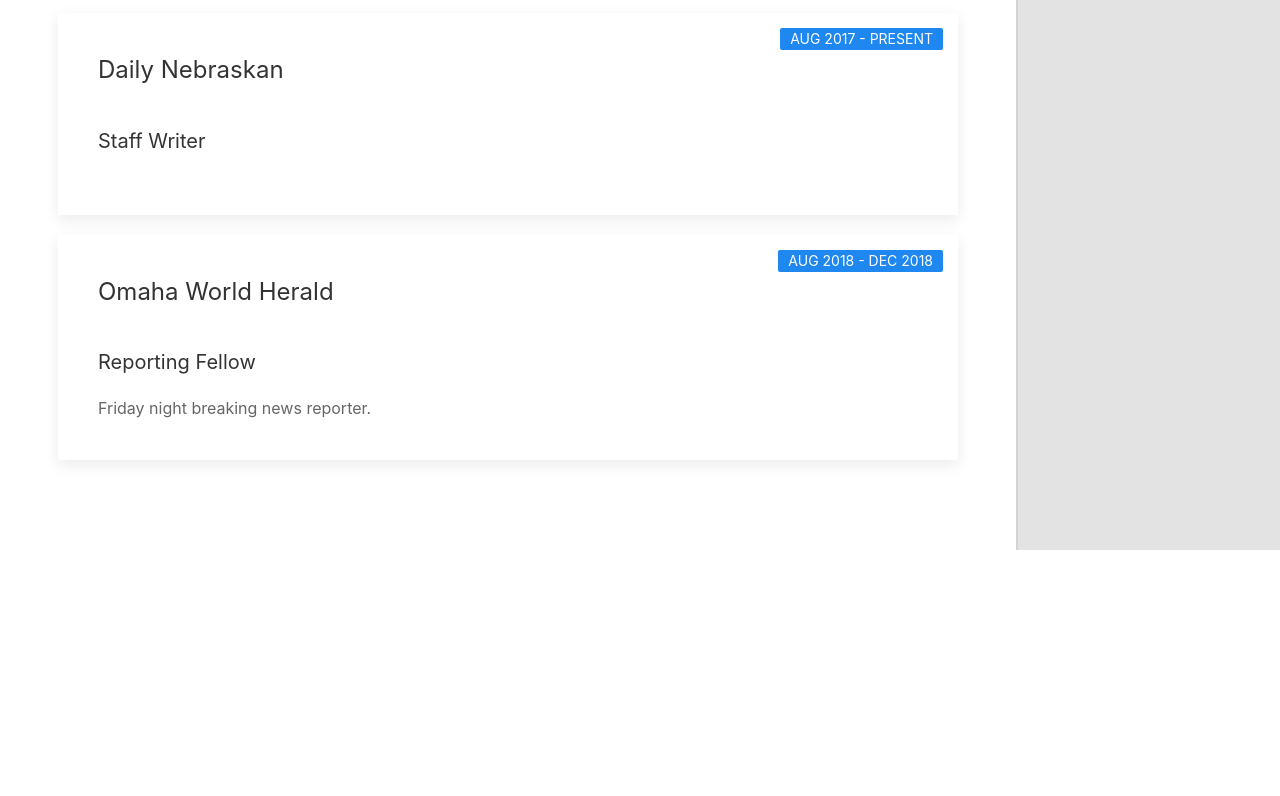
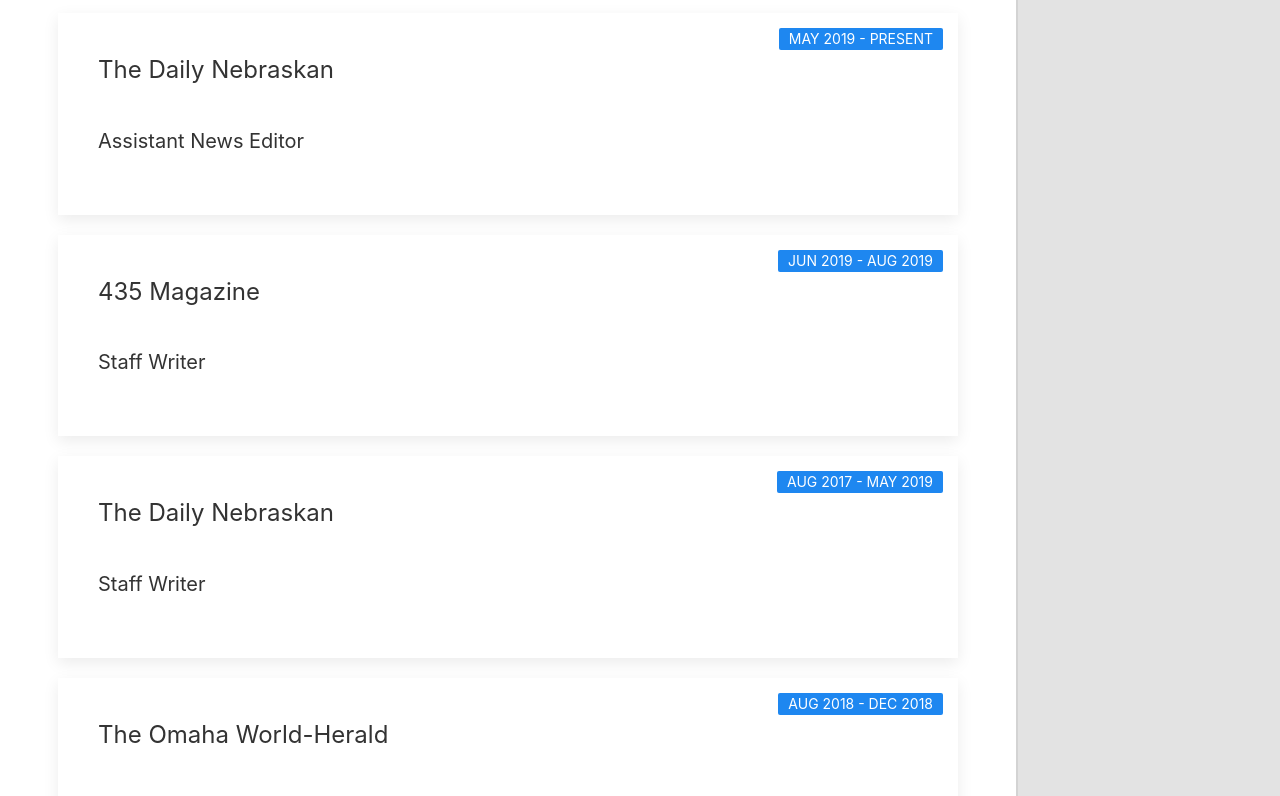
Before and after one commit to ggorenflo/ggorenflo.github.io, a React (Create React App) app: page / in a window 1280 px wide. Shown: the part 980-1776 px from the top of the page. Before the commit the page ends 1530 px from the top, so only its background shows below. Built offline with nearby package versions, Linux system fonts and the light colour scheme.

Commit message:
refactored some stuff

```diff
--- a/package.json
+++ b/package.json
@@ -7,9 +7,8 @@
     "papaparse": "^4.6.3",
     "react": "^16.8.6",
     "react-dom": "^16.8.6",
-    "react-helmet": "^5.2.0",
     "react-router-dom": "^5.0.0",
-    "react-scripts": "2.1.8",
+    "react-scripts": "^3.1.1",
     "uikit": "file:uikit"
   },
   "scripts": {
--- a/public/index.html
+++ b/public/index.html
@@ -23,6 +23,38 @@
       Learn how to configure a non-root public URL by running `npm run build`.
     -->
     <title>Grace Gorenflo</title>
+
+    <!-- Start Single Page Apps for GitHub Pages -->
+    <script type="text/javascript">
+      // Single Page Apps for GitHub Pages
+      // https://github.com/rafrex/spa-github-pages
+      // Copyright (c) 2016 Rafael Pedicini, licensed under the MIT License
+      // ----------------------------------------------------------------------
+      // This script checks to see if a redirect is present in the query string
+      // and converts it back into the correct url and adds it to the
+      // browser's history using window.history.replaceState(...),
+      // which won't cause the browser to attempt to load the new url.
+      // When the single page app is loaded further down in this file,
+      // the correct url will be waiting in the browser's history for
+      // the single page app to route accordingly.
+      (function(l) {
+        if (l.search) {
+          var q = {};
+          l.search.slice(1).split('&').forEach(function(v) {
+            var a = v.split('=');
+            q[a[0]] = a.slice(1).join('=').replace(/~and~/g, '&');
+          });
+          if (q.p !== undefined) {
+            window.history.replaceState(null, null,
+              l.pathname.slice(0, -1) + (q.p || '') +
+              (q.q ? ('?' + q.q) : '') +
+              l.hash
+            );
+          }
+        }
+      }(window.location))
+    </script>
+    <!-- End Single Page Apps for GitHub Pages -->
   </head>
   <body>
     <noscript>You need to enable JavaScript to run this app.</noscript>
--- a/src/components/stories.js
+++ b/src/components/stories.js
@@ -1,5 +1,4 @@
 import React, { Component } from 'react';
-import Helmet from 'react-helmet';
 import { getStories } from '../services/story-service';
 
 export default class Stories extends Component {
@@ -28,15 +27,6 @@
   let { loading, stories } = this.state;
     return (
       <div>
-        <Helmet>
-          <style>
-            {`
-            .story-footer {
-
-            }
-            `}
-          </style>
-        </Helmet>
         {loading &&
           <div className="uk-spinner"></div>
         }
--- /dev/null
+++ b/src/views/Home.css
@@ -0,0 +1,5 @@
+@media(max-width: 600px) {
+  .home-card-badge {
+    position: static !important;
+  }
+}
--- a/src/views/Home.js
+++ b/src/views/Home.js
@@ -1,23 +1,41 @@
 import React, { Component } from 'react';
-import Helmet from 'react-helmet';
 import unlLogo from '../assets/unl-logo.png';
 import name from '../assets/name.png';
+import './Home.css';
 
 export default class Home extends Component {
+
+  experienceList = [
+    {
+      companyName: 'The Daily Nebraskan',
+      startDate: 'May 2019',
+      endDate: 'Present',
+      position: 'Assistant News Editor'
+    },
+    {
+      companyName: '435 Magazine',
+      startDate: 'Jun 2019',
+      endDate: 'Aug 2019',
+      position: 'Staff Writer'
+    },
+    {
+      companyName: 'The Daily Nebraskan',
+      startDate: 'Aug 2017',
+      endDate: 'May 2019',
+      position: 'Staff Writer'
+    },
+    {
+      companyName: 'The Omaha World-Herald',
+      startDate: 'Aug 2018',
+      endDate: 'Dec 2018',
+      position: 'Reporting Fellow',
+      description: 'Friday night breaking news reporter.'
+    }
+  ]
+
   render() {
     return (
       <div>
-        <Helmet>
-          <style>
-            {`
-            @media(max-width: 600px) {
-              .home-card-badge {
-                position: static !important;
-              }
-            }
-            `}
-          </style>
-        </Helmet>
         <img src={name} alt="" className="uk-margin" />
         <div className="uk-section uk-section-muted">
           <div className="uk-container uk-grid uk-grid-medium uk-child-width-expand@s uk-text-center" data-uk-grid>
@@ -48,18 +66,18 @@
             </div>
         </div>
         <h2>Experience</h2>
-        <div className="uk-card uk-card-default uk-card-body uk-margin-bottom">
-          <div className="uk-card-title">Daily Nebraskan</div>
-          <div className="uk-card-badge uk-label home-card-badge">Aug 2017 - Present</div>
-          <h4>Staff Writer</h4>
-          <p></p>
-        </div>
-        <div className="uk-card uk-card-default uk-card-body uk-margin-bottom">
-          <div className="uk-card-title">Omaha World Herald</div>
-          <div className="home-card-badge uk-card-badge uk-label">Aug 2018 - Dec 2018</div>
-          <h4>Reporting Fellow</h4>
-          <p>Friday night breaking news reporter.</p>
-        </div>
+        {
+          this.experienceList.map((e, i) =>  {
+            return (
+              <div className="uk-card uk-card-default uk-card-body uk-margin-bottom" key={i}>
+                <div className="uk-card-title">{e.companyName}</div>
+                <div className="uk-card-badge uk-label home-card-badge">{e.startDate} - {e.endDate}</div>
+                <h4>{e.position}</h4>
+                <p>{e.description}</p>
+              </div>
+            );
+          })
+        }
       </div>
     );
   }
```
Also changed, not shown: public/404.html (added, +38 -0 lines), 1 other file (tests, documents, lock files or other folders).
